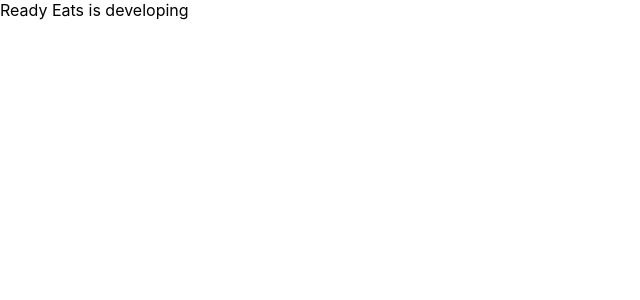
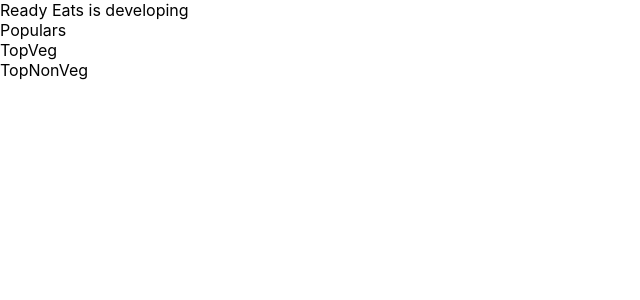
Before and after one commit to uoa-aron527/ready-eats, a React (Create React App) app: page / in a window 1280 px wide. Shown: the top 300 px of the page, without its empty margins (0-640 px from the left). Built offline with nearby package versions, Linux system fonts and the light colour scheme.

Commit message:
Added all required components onto Homepage

```diff
--- a/src/App.tsx
+++ b/src/App.tsx
@@ -1,4 +1,5 @@
 import React from 'react';
+import Homepage from './pages/Homepage';
 
 interface AppProps{}
 
@@ -6,6 +7,7 @@
   return (
     <div>
       Ready Eats is developing
+      <Homepage />
     </div>
   );
 }
--- a/src/pages/Homepage.tsx
+++ b/src/pages/Homepage.tsx
@@ -1,10 +1,17 @@
 import React from 'react'
+import Populars from '../components/Populars'
+import TopNonVeg from '../components/TopNonVeg'
+import TopVeg from '../components/TopVeg'
 
 interface HomepageProps{}
 
 const Homepage: React.FC<HomepageProps> = () => {
   return (
-    <div>Homepage</div>
+    <div>
+      <Populars />
+      <TopVeg />
+      <TopNonVeg />
+    </div>
   )
 }
 
```
